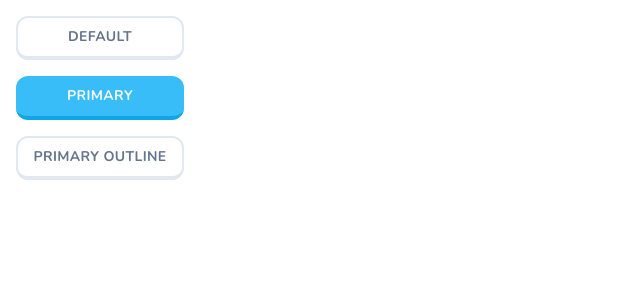
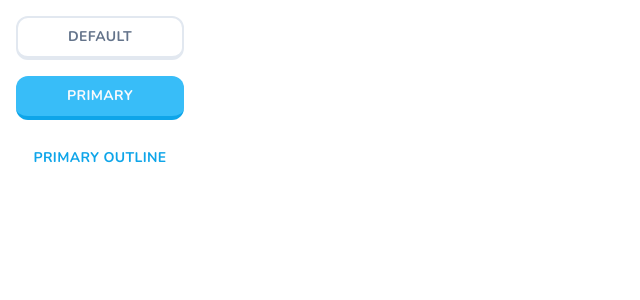
Before and after one commit to curlydoodle/duolingo-clone-nextjs, a Next.js app: page / in a window 1280 px wide. Shown: the top 300 px of the page, without its empty margins (0-640 px from the left). Built offline with nearby package versions, Linux system fonts and the light colour scheme.

Commit message:
update the Home page

```diff
--- a/app/page.tsx
+++ b/app/page.tsx
@@ -5,7 +5,7 @@ export default function Home() {
     <div className="p-4 space-y-4 flex flex-col max-w-[200px]">
       <Button>Default</Button>
       <Button variant="primary">Primary</Button>
-      <Button>Primary Outline</Button>
+      <Button variant="primaryOutline">Primary Outline</Button>
     </div>
   );
 }
```
